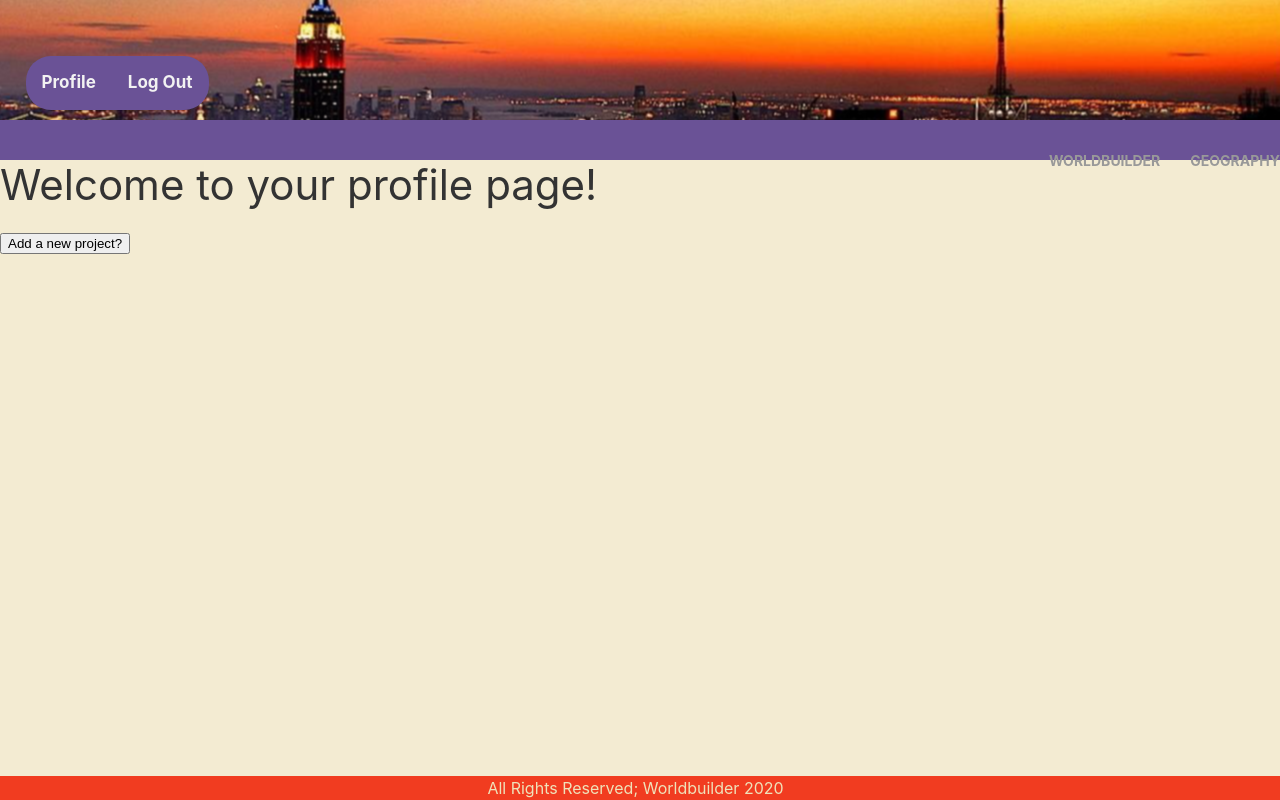
After one commit to mcerritos/worldbuilder, a Django app: page /accounts/profile in a window 1280 px wide. The commit adds this page. Run offline with Django 3.2, Linux system fonts and the light colour scheme; the visitor is signed in with stand-in values (Sample User, id 1); data that the repository does not hold is empty; some libraries are stand-ins or nearby versions.

Commit message:
adds profile page which displays all user projects

```diff
--- /dev/null
+++ b/axis/forms.py
@@ -0,0 +1,7 @@
+from django.forms import ModelForm
+from .models import Project
+
+class ProjectForm(ModelForm):
+  class Meta:
+    model = Project
+    fields = ['name', 'description']
--- a/axis/static/css/style.css
+++ b/axis/static/css/style.css
@@ -4,7 +4,7 @@ body {
     display: flex;
     min-height: 100vh;
     flex-direction: column;
-    background-color: #EFE2BA;
+    background-color: rgb(243, 235, 210);
 }
 
 main {
@@ -13,12 +13,26 @@ main {
 
 footer {
     padding-top: 0;
-    text-align: right;
+    text-align: center;
     background-color: #F13C20;
+    color: #EFE2BA;
 }
 
-card {
+/* register styles */
+
+.auth {
+    margin: 5vh;
+    border: #D79922 solid;
     background-color: white;
+}
+
+.auth >h1 {
+    margin-top: 3vh;
+}
+
+.rform {
+    margin-top: 3vh;
+    margin-bottom: 4vh;
 }
 
 /* header styles */
@@ -68,3 +82,5 @@ font-size: 17px;
 background-color: #D79922;
 color: #f2f2f2;
 }
+
+modal styles
--- a/axis/templates/base.html
+++ b/axis/templates/base.html
@@ -22,6 +22,7 @@
     {% if user.is_authenticated %}
       <div class="nav_pic_container">
         <div class="topnav">
+          <a href="{% url 'profile' %}">Profile</a>
           <a href="{% url 'logout' %}">Log Out</a>
         </div>
       </div>
@@ -45,7 +46,7 @@
 
   </header>
 
-  <main class="container">
+  <main class="container uk-inline">
     {% block content %}
     {% endblock %}
   </main>
--- /dev/null
+++ b/axis/templates/registration/profile.html
@@ -0,0 +1,30 @@
+{% extends 'base.html' %}
+{% block content %}
+
+  <h1>Welcome to your profile page!</h1>
+
+  {% for project in projects %}
+    <div class=".uk-card uk-card-default">
+      <div class=".uk-card-body">
+        <span class=".uk-card-title">{{ project.name }}</span>
+        <p>Description: {{ project.description }}</p>
+      </div>
+    </div>
+  {% endfor %}
+
+<button uk-toggle="target: #new-project" type="button">Add a new project?</button>
+
+<!-- This is the modal -->
+<div id="new-project" uk-modal>
+    <div class="uk-modal-dialog uk-modal-body">
+        <h2 class="uk-modal-title">Create a new world...</h2>
+        <form action="{% url 'profile' %}" method="POST">
+          {% csrf_token %}
+          {{ project_form.as_p }}
+          <input type="submit" class="btn" value="Add Project">
+        </form>
+        {% if error_message %}<p class="red-text">{{ error_message }}</p>{% endif %}
+    </div>
+</div>
+
+{% endblock %}
--- a/axis/urls.py
+++ b/axis/urls.py
@@ -5,4 +5,10 @@ urlpatterns = [
     path('', views.home, name='home'),
     path('geography/', views.geography, name='geography'),
     path('accounts/signup', views.signup, name='signup'),
+    #project management
+    path('accounts/profile', views.profile, name='profile'),
+    # path('profile/<int:project_id>/', views.project_details, name='project_details'),
+    # path('profile/<int:project_id>/delete', views.project_delete, name='project_delete'),
+    # path('profile/<int:project_id>/update', views.project_update, name='project_update'),
+
 ]
--- a/axis/views.py
+++ b/axis/views.py
@@ -1,6 +1,8 @@
 from django.shortcuts import render, redirect
+from .models import Project
+from .forms import ProjectForm
 
-# Create your views here.
+
 from django.views.generic import ListView, DetailView
 from django.contrib.auth import login
 from django.contrib.auth.forms import UserCreationForm
@@ -27,3 +29,46 @@ def signup(request):
   form = UserCreationForm()
   context = {'form': form, 'error_message': error_message}
   return render(request, 'registration/signup.html', context)
+
+@login_required
+def profile(request):
+  error_message = ''
+  projects = Project.objects.filter(users=request.user)
+
+  if request.method == 'POST':
+    project_form = ProjectForm(request.POST)
+    if project_form.is_valid() :
+      new_Project = project_form.save()
+      new_Project.users.add(request.user)
+      new_Project.save()
+      return redirect('profile')
+    else:
+      error_message = 'Invalid project - try again'
+
+  else:
+    project_form = ProjectForm()
+
+  return render(request, 'registration/profile.html', { 'projects': projects, 'project_form': project_form, 'error_message': error_message })
+
+# def project_details(request, project_id):
+# 	project = Project.objects.get(id=project_id)
+# 	project_form = ProjectForm()
+# 	return render(request, 'project_details.html', {'trip': trip, 'things': things, 'city': city })
+
+
+# def project_delete(request, trip_id):
+# 	Trip.objects.get(id=trip_id).delete()
+# 	return redirect('trips')
+
+
+# def project_update(request, trip_id):
+# 	trip = Trip.objects.get(id=trip_id)
+
+# 	if request.method == 'POST':
+# 		form = TripForm(request.POST, instance=trip)
+# 		if form.is_valid():
+# 			new_Trip = form.save()
+# 			return redirect('trip_details', trip.id)
+# 	else:
+# 		form = TripForm(instance=trip)
+# 	return render(request, 'trip_update.html', {'form': form})
```
Also changed, not shown: axis/templates/registration/login.html (+11 -6 lines), axis/templates/registration/signup.html (+10 -9 lines).
